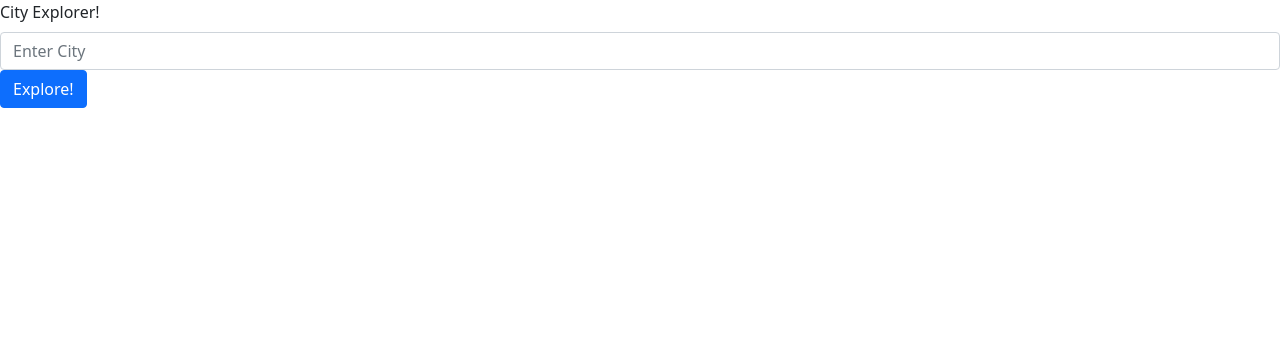
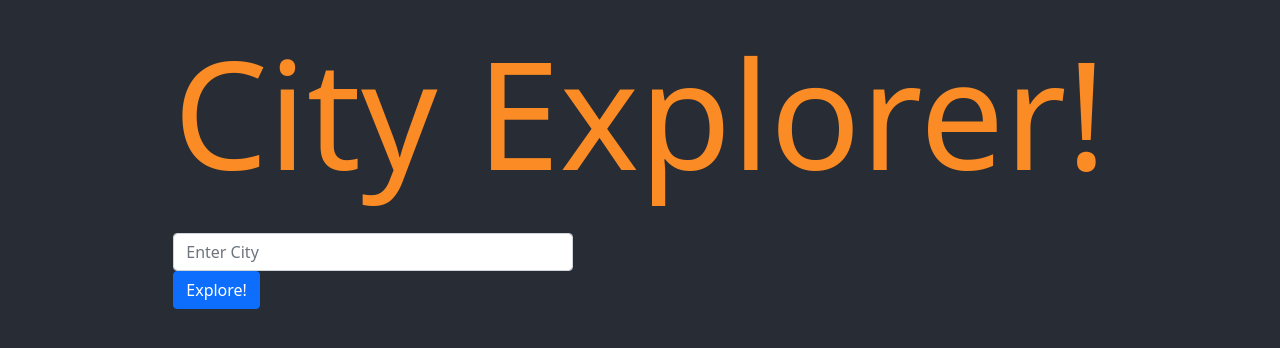
Before and after one commit to rsw359/city-explorer, a React (Create React App) app: page / in a window 1280 px wide. Shown: the top 348 px of the page. Built offline with nearby package versions, Linux system fonts and the light colour scheme; no server answers.

Commit message:
added UML and implemented modal/ added styling

```diff
--- a/src/App.css
+++ b/src/App.css
@@ -36,3 +36,17 @@
     transform: rotate(360deg);
   }
 }
+
+#input {
+  min-width: 200px;
+  max-width: 400px;
+}
+
+.main {
+  background-color: #282c34;
+  height: 100vh;
+  display: flex;
+  flex-direction: column;
+  align-items: center;
+
+}
--- a/src/App.js
+++ b/src/App.js
@@ -1,10 +1,11 @@
 import './App.css';
 import Explorer from './Form'
 import 'bootstrap/dist/css/bootstrap.min.css';
+import { Form } from 'react-bootstrap';
 
 function App() {
   return (
-    <main>
+    <main className='main'>
       <Explorer/>
 
     </main>
--- /dev/null
+++ b/src/Error.js
@@ -0,0 +1,31 @@
+import React from "react";
+import { Modal, Button } from "react-bootstrap";
+
+class ErrorModal extends React.Component {
+
+  render() {
+    return (
+
+      <Modal
+        show={this.props.modalDataState}
+
+
+      >
+
+        <Modal.Header>
+
+        </Modal.Header>
+
+        <Modal.Body>
+          <p>{this.props.errorCode}: Please type a valid city name</p>
+        </Modal.Body>
+        <Modal.Footer>
+          <Button onClick={this.props.hideModal}>CLOSE</Button>
+        </Modal.Footer>
+      </Modal>
+
+    )
+  }
+}
+
+export default ErrorModal;
--- a/src/Form.js
+++ b/src/Form.js
@@ -3,6 +3,8 @@ import React from 'react';
 import { Form, Button } from 'react-bootstrap';
 import axios from 'axios';
 import Locard from './Locard'
+import './form.css'
+import ErrorModal from './Error'
 const API_KEY = process.env.REACT_APP_LOCATIONIQ_API_KEY;
 
 
@@ -13,27 +15,51 @@ class Explorer extends React.Component {
     this.state = {
       data: {},
       location: {},
+      errMessage: '',
+      modalDataState: false,
     }
   }
 
+
+  openModal = () => {
+    console.log('before', this.state)
+    this.setState({
+      modalDataState: true,
+
+    });
+  }
+
+  hideModal = () => {
+    this.setState({
+      modalDataState: false,
+    });
+  }
+
   handleChange = (e) => {
-    this.setState({location: e.target.value
+    this.setState({
+      location: e.target.value
     });
     console.log(this.state.location);
   }
-
 
   getLoc = async (event) => {
     event.preventDefault()
     try {
       let cityData = await axios.get(`https://us1.locationiq.com/v1/search.php?key=${API_KEY}&q=${this.state.location}&format=json`);
       console.log(cityData)
-      this.setState({data: cityData.data[0]});
+      this.setState({ data: cityData.data[0] });
+    } catch (e) {
+      console.error(e);
+      this.setState({
+        errMessage: e.message
+      })
 
-     } catch (e){
-       console.error(e)
+      this.openModal();
+      console.log(this.state.errMessage);///state is being set!
+      // this.openModal();
+
     }
-  }
+  };
 
   render() {
     return (
@@ -43,7 +69,8 @@ class Explorer extends React.Component {
             City Explorer!
           </Form.Label>
 
-  <Form.Control
+          <Form.Control className='input'
+            id='input'
             onChange={this.handleChange}
             type='text'
             placeholder='Enter City' >
@@ -58,14 +85,18 @@ Explore!
             city={this.state.data.display_name}
             lat={this.state.data.lat}
             lon={this.state.data.lon}
+          />) : null}
+
+        <ErrorModal
+          modalDataState={this.state.modalDataState}
+          hideModal={this.hideModal}
+          errorCode={this.state.errMessage}//trying to pass err code
         />
-) : null}
-
 
       </>
 
     )
   }
-};
+}
 
 export default Explorer;
--- /dev/null
+++ b/src/Locard.css
@@ -0,0 +1,5 @@
+.Card {
+  border-radius: 10px;
+  color:#fb8b24;
+
+}
--- a/src/Locard.js
+++ b/src/Locard.js
@@ -1,5 +1,6 @@
 import React from "react";
 import { Card } from "react-bootstrap";
+import './Locard.css'
 
 class Locard extends React.Component {
   constructor(props) {
@@ -10,7 +11,7 @@ class Locard extends React.Component {
   render() {
     let cardMap = `https://maps.locationiq.com/v3/staticmap?key=${process.env.REACT_APP_LOCATIONIQ_API_KEY}&center=${this.props.lat},${this.props.lon}&zoom=10`
     return(
-      <Card style={{ width: '18rem' }}>
+      <Card className='Card'  style={{ width: '18rem' }}>
 
     <Card.Body>
       <Card.Img src={cardMap}/>
--- /dev/null
+++ b/src/form.css
@@ -0,0 +1,10 @@
+.Card {
+  border-radius: 5px;
+  color:#fb8b24;
+
+}
+
+.form-label {
+  color: #fb8b24;
+  font-size: 150px;
+}
--- a/src/index.css
+++ b/src/index.css
@@ -5,6 +5,7 @@ body {
     sans-serif;
   -webkit-font-smoothing: antialiased;
   -moz-osx-font-smoothing: grayscale;
+  background-color: #fb8b24;
 }
 
 code {
```
Also changed, not shown: src/image/Lab6UML.png (added), 1 other file (tests, documents, lock files or other folders). Lines whose indentation alone changed are shown as unchanged.
